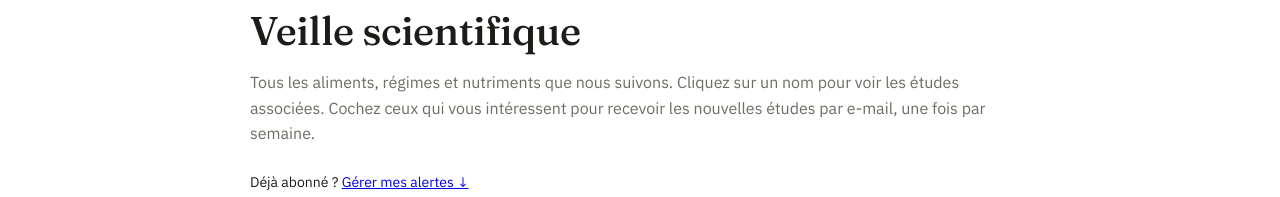
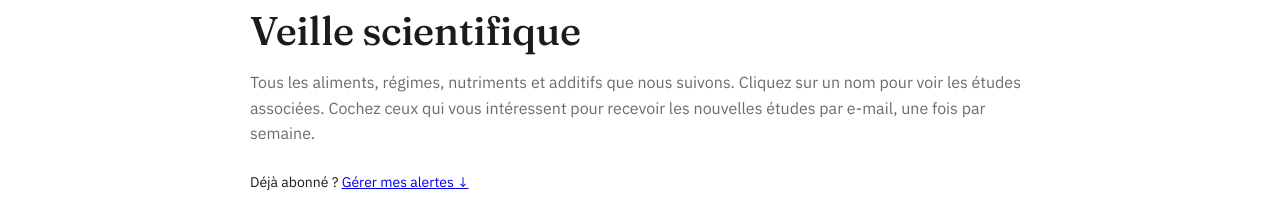
Before and after one commit to bruno13198/santeetlongevite, a Next.js app: page /veille-scientifique in a window 1280 px wide. Shown: the part 164-361 px from the top of the page. Built offline with nearby package versions, Linux system fonts and the light colour scheme; no server answers; the database is empty.

Commit message:
Update page.js

```diff
--- a/app/veille-scientifique/page.js
+++ b/app/veille-scientifique/page.js
@@ -15,9 +15,9 @@ import styles from './page.module.css';
 export const revalidate = 3600;
 
 export const metadata = {
-  title: 'Veille scientifique : aliments, régimes et nutriments | ScienceTruths',
+  title: 'Veille scientifique : aliments, régimes, nutriments et additifs | ScienceTruths',
   description:
-    "Tous les aliments, régimes, nutriments et compléments suivis par ScienceTruths, avec les études scientifiques associées. Recevez par e-mail les nouvelles études sur les sujets qui vous intéressent.",
+    "Tous les aliments, régimes, nutriments, compléments et additifs suivis par ScienceTruths, avec les études scientifiques associées. Recevez par e-mail les nouvelles études sur les sujets qui vous intéressent.",
 };
 
 const fraunces = Fraunces({
@@ -50,7 +50,8 @@ async function chargerSujets() {
     { data: habitudes, error: erreurHabitudes },
     { data: nutriments },
   ] = await Promise.all([
-    supabase.from('aliments').select('id, slug, nom').eq('actif', true).range(0, 3999),
+    // 17 oct. 2026 : la catégorie est chargée pour séparer les additifs (onglet à part).
+    supabase.from('aliments').select('id, slug, nom, categorie').eq('actif', true).range(0, 3999),
     supabase.from('habitudes_alimentaires').select('id, slug, nom').eq('actif', true),
     // Nutriments (10 oct. 2026) : en cas d'erreur, l'onglet reste simplement vide.
     supabase.from('nutriments').select('id, slug, nom, categorie').eq('actif', true).range(0, 1999),
@@ -63,7 +64,7 @@ async function chargerSujets() {
   return {
     erreur: null,
     // 4 oct. 2026 : plus de filtre NOVA 4, la colonne actif est le seul interrupteur.
-    aliments: (aliments || []).map((a) => ({ id: a.id, slug: a.slug, nom: a.nom })),
+    aliments: (aliments || []).map((a) => ({ id: a.id, slug: a.slug, nom: a.nom, categorie: a.categorie })),
     habitudes: (habitudes || []).map((h) => ({ id: h.id, slug: h.slug, nom: h.nom })),
     nutriments: (nutriments || []).map((n) => ({ id: n.id, slug: n.slug, nom: n.nom, categorie: n.categorie })),
   };
@@ -78,9 +79,9 @@ export default async function VeilleScientifique() {
         <p className={styles.eyebrow}>sciencetruths.com</p>
         <h1 className={styles.h1}>Veille scientifique</h1>
         <p className={styles.lede}>
-          Tous les aliments, régimes et nutriments que nous suivons. Cliquez sur un nom pour voir les
-          études associées. Cochez ceux qui vous intéressent pour recevoir les nouvelles études par
-          e-mail, une fois par semaine.
+          Tous les aliments, régimes, nutriments et additifs que nous suivons. Cliquez sur un nom pour
+          voir les études associées. Cochez ceux qui vous intéressent pour recevoir les nouvelles études
+          par e-mail, une fois par semaine.
         </p>
         <p style={{ fontSize: '14px', marginTop: '-8px', marginBottom: '24px' }}>
           Déjà abonné ? <a href="#gerer-alertes">Gérer mes alertes ↓</a>
```
